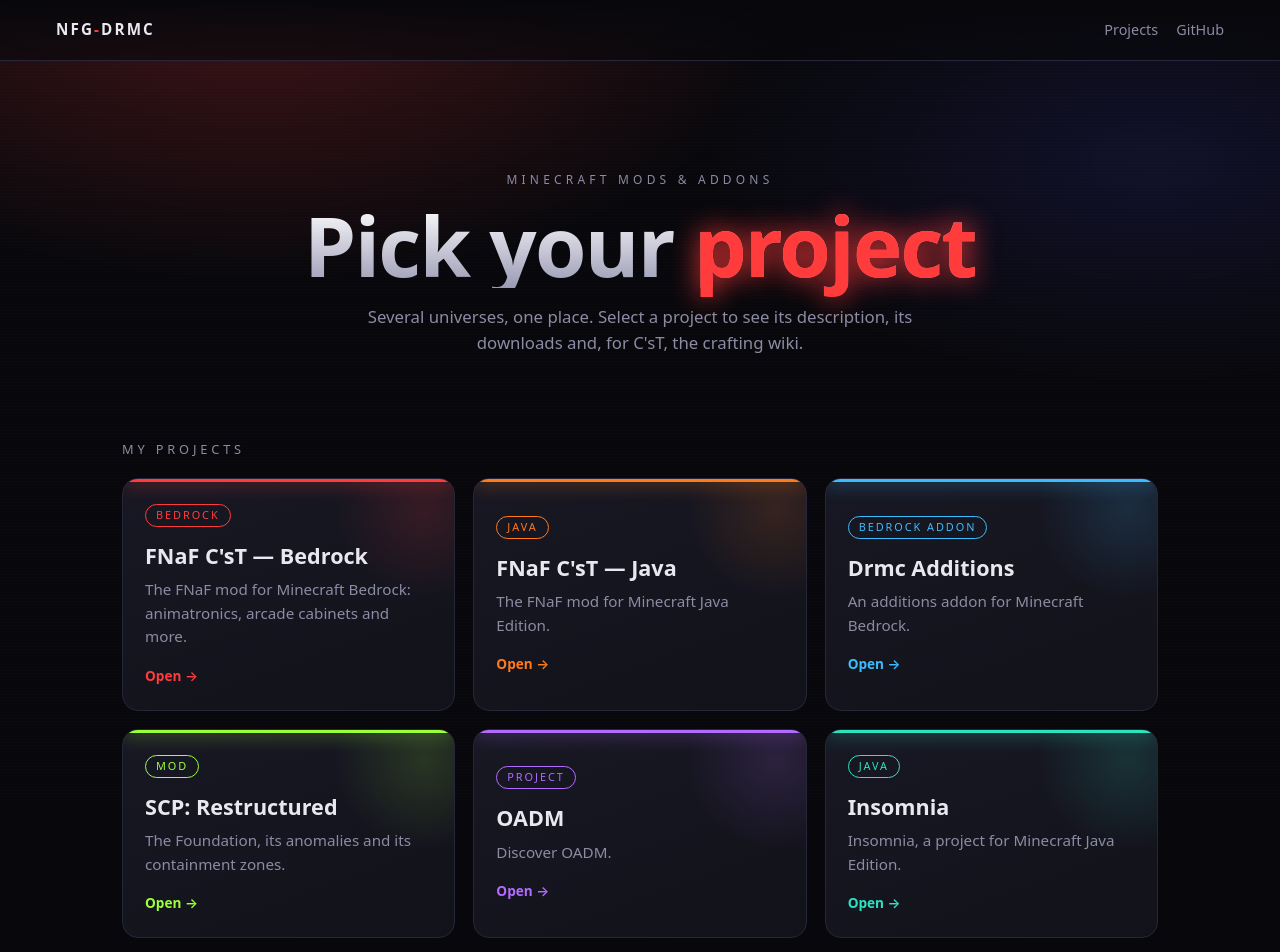
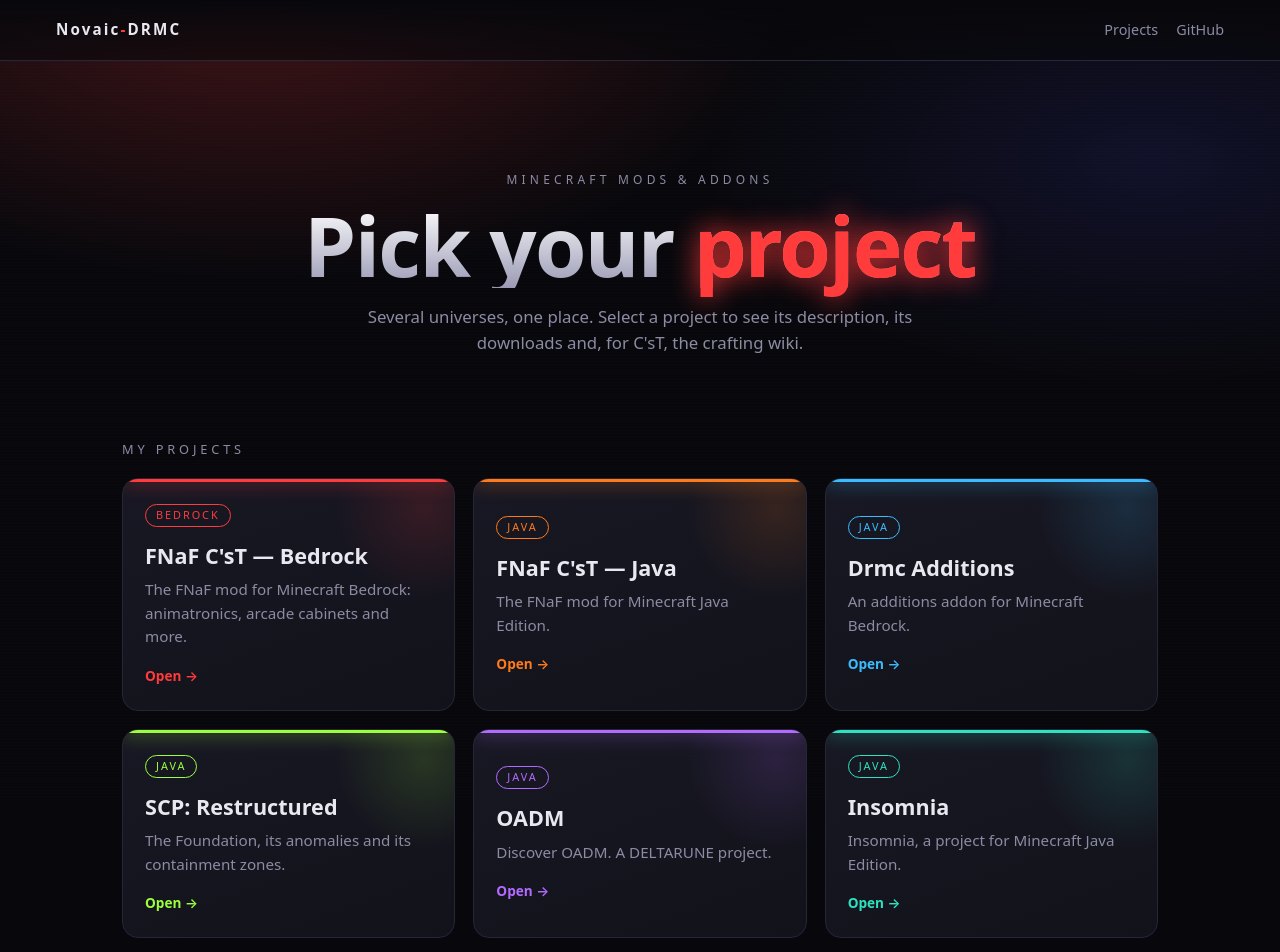
Before and after one commit to NFG-DRMC/DreamCare, a plain HTML site: page index.html in a window 1280 px wide. Shown: the top 952 px of the page. Drawn offline with Linux system fonts and the light colour scheme.

Commit message:
Update index.html

```diff
--- a/index.html
+++ b/index.html
@@ -4,7 +4,7 @@
 <meta charset="utf-8">
 <meta name="viewport" content="width=device-width, initial-scale=1">
 <title>NFG-DRMC — Mods &amp; Addons</title>
-<meta name="description" content="All my Minecraft mods and addons: C'sT (Java & Bedrock), Drmc Additions, SCP: Restructured, OADM, Insomnia and PBS: Northstar.">
+<meta name="description" content="All of Drmc's Minecraft mods and addons: C'sT (Java & Bedrock), Drmc Additions, SCP: Restructured, OADM, Insomnia and PBS: Northstar.">
 <style>
   :root{
     --bg:#08080c; --panel:#12121a; --panel2:#181824; --line:#26263a;
@@ -146,7 +146,7 @@
 <body>
 
 <header class="top">
-  <button class="brand" onclick="go('')">NFG<span>-</span>DRMC</button>
+  <button class="brand" onclick="go('')">Novaic<span>-</span>DRMC</button>
   <nav class="links">
     <a href="#" onclick="go('');return false">Projects</a>
     <a href="https://github.com/NFG-DRMC" target="_blank" rel="noopener">GitHub</a>
@@ -225,7 +225,7 @@ const PROJECTS = [
     screens:[]
   },
   {
-    id:"drmc", name:"Drmc Additions", tag:"Bedrock Addon", color:"#3bbcff", edition:"bedrock", wiki:false,
+    id:"drmc", name:"Drmc Additions", tag:"java", color:"#3bbcff", edition:"bedrock", wiki:false,
     short:"An additions addon for Minecraft Bedrock.",
     lead:"Additions to enrich your Bedrock world.",
     about:["Describe your Drmc Additions addon here."],
@@ -234,7 +234,7 @@ const PROJECTS = [
     screens:[]
   },
   {
-    id:"scp", name:"SCP: Restructured", tag:"Mod", color:"#9bff3b", edition:"java", wiki:false,
+    id:"scp", name:"SCP: Restructured", tag:"java", color:"#9bff3b", edition:"java", wiki:false,
     short:"The Foundation, its anomalies and its containment zones.",
     lead:"A rework of the SCP universe in Minecraft.",
     about:["Describe SCP: Restructured here."],
@@ -243,8 +243,8 @@ const PROJECTS = [
     screens:[]
   },
   {
-    id:"oadm", name:"OADM", tag:"Project", color:"#b36bff", edition:"java", wiki:false,
-    short:"Discover OADM.",
+    id:"oadm", name:"OADM", tag:"java", color:"#b36bff", edition:"java", wiki:false,
+    short:"Discover OADM. A DELTARUNE project.",
     lead:"Presentation of the OADM project.",
     about:["Describe OADM here."],
     features:[["Highlight 1","Replace this text."]],
@@ -252,7 +252,7 @@ const PROJECTS = [
     screens:[]
   },
   {
-    id:"insomnia", name:"Insomnia", tag:"Java", color:"#2de2c0", edition:"java", wiki:false,
+    id:"insomnia", name:"Insomnia", tag:"java", color:"#2de2c0", edition:"java", wiki:false,
     short:"Insomnia, a project for Minecraft Java Edition.",
     lead:"Presentation of the Insomnia project.",
     about:["Describe Insomnia here: what it adds, the atmosphere, the Minecraft version and loader."],
```
